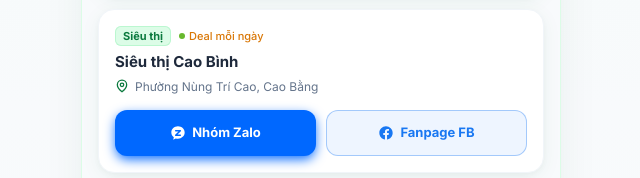
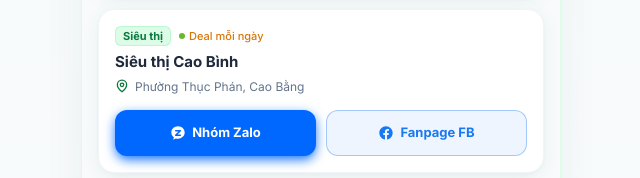
Before and after one commit to xnkcaobang/zalo, a plain HTML site: page index.html in a window 1280 px wide. Shown: the part 842-1020 px from the top of the page, 319-959 px from the left. Drawn offline with nearby package versions, Linux system fonts and the light colour scheme.

Commit message:
Update index.html

```diff
--- a/index.html
+++ b/index.html
@@ -315,7 +315,7 @@
       {
         id: 3,
         name: "Siêu thị Cao Bình",
-        address: "Phường Nùng Trí Cao, Cao Bằng",
+        address: "Phường Thục Phán, Cao Bằng",
         type: "sieuthi",
         // 👇 Dán link Nhóm Zalo thật vào trong dấu ngoặc kép
         zaloLink: "https://zalo.me/g/nynvwy030",
```
